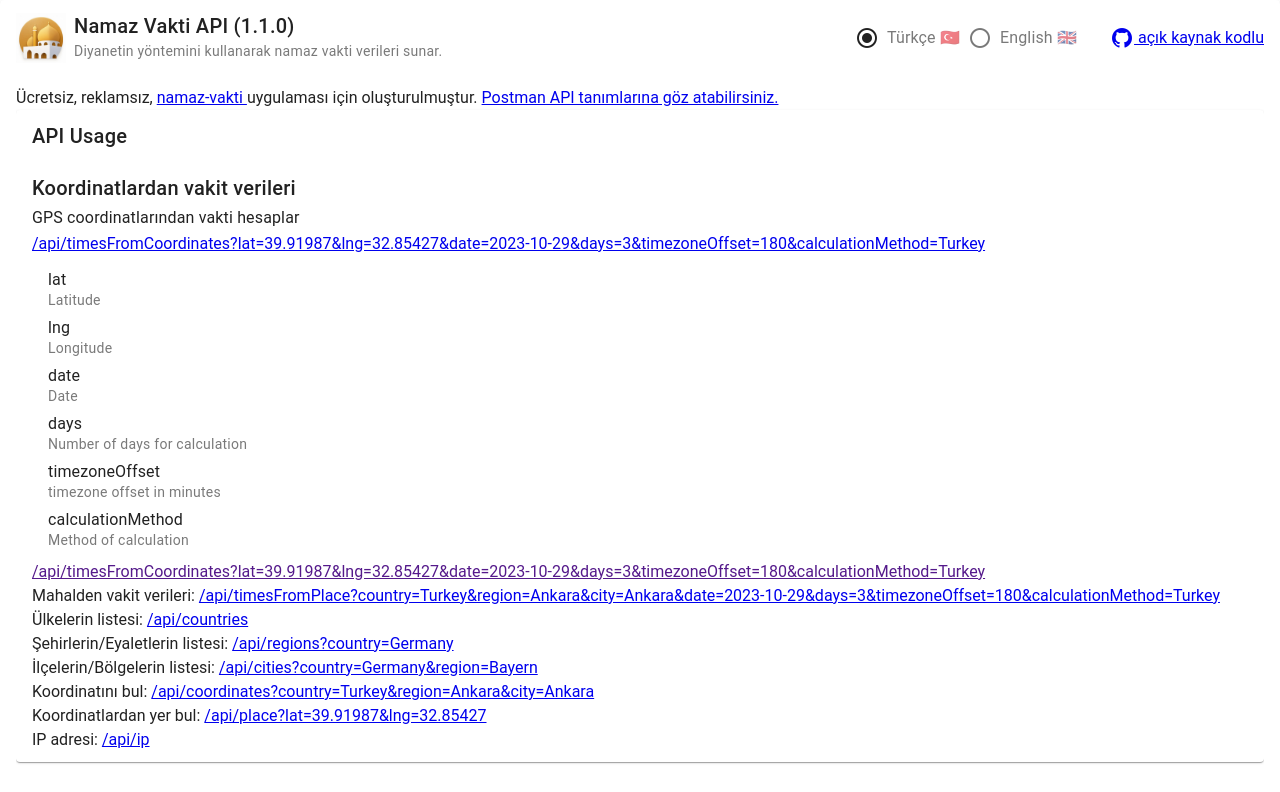
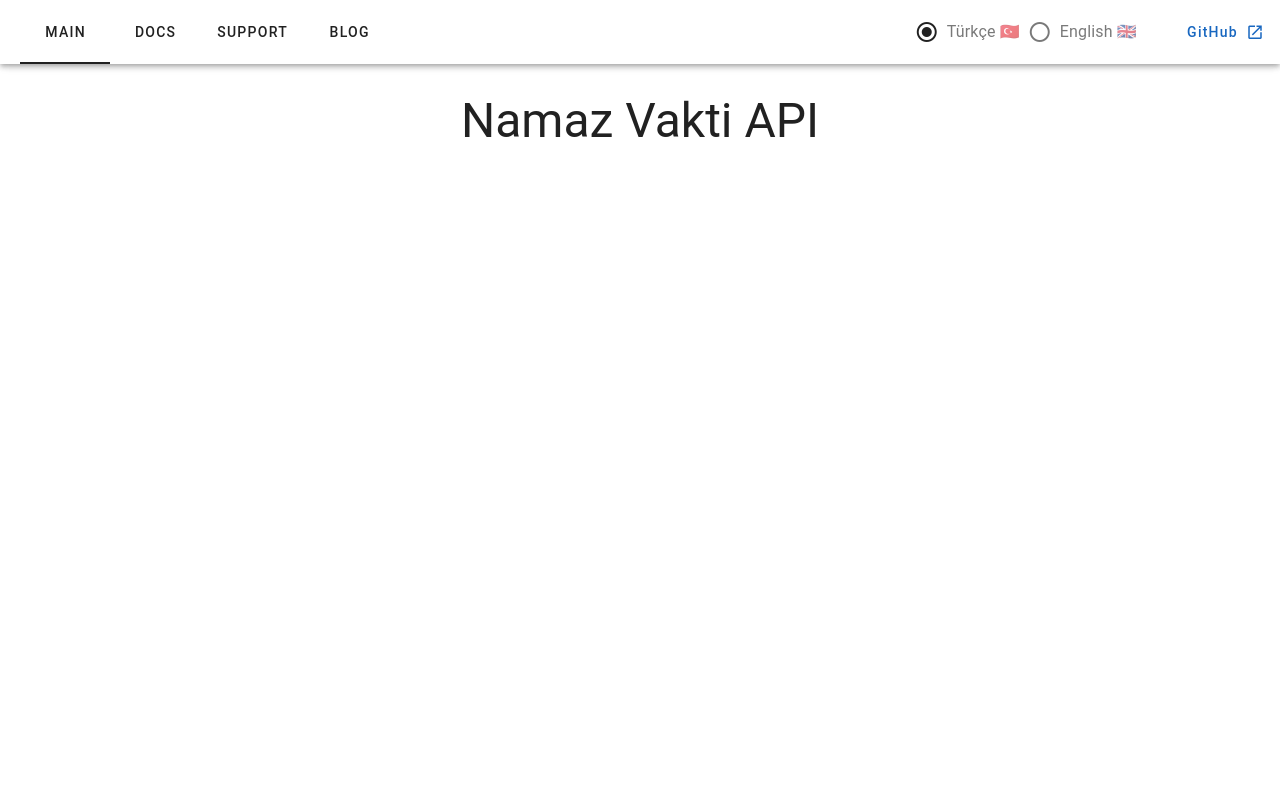
Before and after one commit to canbax/vakit-ui, a Vue app: page / in a window 1280 px wide. Shown: the top 792 px of the page. Built offline with nearby package versions, Linux system fonts and the light colour scheme.

Commit message:
use old composables to create basic Router

```diff
--- a/package.json
+++ b/package.json
@@ -15,6 +15,7 @@
   },
   "dependencies": {
     "@mdi/font": "^7.4.47",
+    "@vueuse/core": "^10.9.0",
     "vite-plugin-vuetify": "^2.0.3",
     "vue": "^3.4.21",
     "vuetify": "^3.5.14"
--- a/src/App.vue
+++ b/src/App.vue
@@ -1,40 +1,34 @@
 <script setup lang="ts">
-import { ref } from 'vue'
+import { ref, watch } from 'vue'
+import { useRoute } from '@/composables/route'
 import EndPoint from './components/EndPoint.vue'
 import type { RequestParameter } from '@/types'
+import APILink from '@/components/APILink.vue'
 
 const currentLanguage = ref('tr')
-const timesFromCoordinatesParams: RequestParameter[] = [
-  { name: 'lat', explanation: 'Latitude', isRequired: true },
-  { name: 'lng', explanation: 'Longitude', isRequired: true },
-  { name: 'date', explanation: 'Date', isRequired: false, defaultValue: 'Today' },
-  {
-    name: 'days',
-    explanation: 'Number of days for calculation',
-    isRequired: false,
-    defaultValue: '100'
-  },
-  {
-    name: 'timezoneOffset',
-    explanation: 'timezone offset in minutes',
-    isRequired: false,
-    defaultValue: '0'
-  },
-  {
-    name: 'calculationMethod',
-    explanation: 'Method of calculation',
-    isRequired: false,
-    defaultValue: 'Turkey'
+
+const { currentView, pathMenuItems, setViewFromPathMenuItem } = useRoute()
+const tab = ref<string>('')
+watch(tab, () => {
+  console.log('current tab: ', tab.value)
+  if (tab.value == 'main') {
+    history.pushState({}, '', '/')
+  } else {
+    history.pushState({}, '', '/' + tab.value)
   }
-]
+
+  setViewFromPathMenuItem(tab.value)
+})
 </script>
 
 <template>
   <v-app>
-    <v-card title="Namaz Vakti API (1.1.0)" :subtitle="$t('shortSummary')">
-      <template #prepend>
-        <v-img :width="50" aspect-ratio="1/1" src="/src/assets/logo.png"></v-img>
-      </template>
+    <v-app-bar>
+      <v-app-bar-title>
+        <v-tabs v-model="tab">
+          <v-tab v-for="(value, key) of pathMenuItems" :key="key" :value="value">{{ value }}</v-tab>
+        </v-tabs>
+      </v-app-bar-title>
 
       <template #append>
         <v-radio-group v-model="currentLanguage" inline class="d-flex align-center">
@@ -49,87 +43,17 @@
             </template>
           </v-radio>
         </v-radio-group>
-        <a target="_blank" href="https://github.com/canbax/namaz-vakti-api">
-          <v-icon icon="mdi-github"> </v-icon>
-          {{ $t('openSource') }}
-        </a>
+        <APILink
+          title="GitHub"
+          link="https://github.com/canbax/namaz-vakti-api"
+          append-icon="mdi-open-in-new"
+        />
       </template>
-      <v-card-item>
-        {{ $t('freeAdFree') }}
-        <a target="_blank" href="https://github.com/canbax/namaz-vakti"> namaz-vakti </a>
-        {{ $t('builtForApp') }}
-        <a
-          target="_blank"
-          href="https://www.postman.com/canbax/workspace/namaz-vakti-api/api/bf039fea-6768-490b-b11d-11bb031bdd8a"
-        >
-          {{ $t('postmanApiDefinition') }}
-        </a>
+    </v-app-bar>
 
-        <v-card :title="$t('usage')">
-          <v-card-item>
-            <EndPoint
-              title="Koordinatlardan vakit verileri"
-              explanation="GPS coordinatlarından vakti hesaplar"
-              link="/api/timesFromCoordinates?lat=39.91987&lng=32.85427&date=2023-10-29&days=3&timezoneOffset=180&calculationMethod=Turkey"
-              :parameters="timesFromCoordinatesParams"
-            />
-            <a target="_blank" href="">
-              /api/timesFromCoordinates?lat=39.91987&lng=32.85427&date=2023-10-29&days=3&timezoneOffset=180&calculationMethod=Turkey
-            </a>
-            <br />
-            <span>Mahalden vakit verileri: </span>
-            <a
-              target="_blank"
-              href="/api/timesFromPlace?country=Turkey&region=Ankara&city=Ankara&date=2023-10-29&days=3&timezoneOffset=180&calculationMethod=Turkey"
-            >
-              /api/timesFromPlace?country=Turkey&amp;region=Ankara&city=Ankara&date=2023-10-29&days=3&timezoneOffset=180&calculationMethod=Turkey
-            </a>
-            <br />
-            <span>Ülkelerin listesi: </span>
-            <a target="_blank" href="/api/countries"> /api/countries </a>
-            <br />
-            <span>Şehirlerin/Eyaletlerin listesi: </span>
-            <a target="_blank" href="/api/regions?country=Germany">
-              /api/regions?country=Germany
-            </a>
-            <br />
-            <span>İlçelerin/Bölgelerin listesi: </span>
-            <a target="_blank" href="/api/cities?country=Germany&region=Bayern">
-              <span>/api/cities?country=Germany&amp;region=Bayern</span>
-            </a>
-            <br />
-            <span>Koordinatını bul: </span>
-            <a target="_blank" href="/api/coordinates?country=Turkey&region=Ankara&city=Ankara">
-              <span>/api/coordinates?country=Turkey&amp;region=Ankara&city=Ankara</span>
-            </a>
-            <br />
-            <span>Koordinatlardan yer bul: </span>
-            <a target="_blank" href="/api/place?lat=39.91987&lng=32.85427">
-              <span>/api/place?lat=39.91987&lng=32.85427</span>
-            </a>
-            <br />
-            <span>IP adresi: </span>
-            <a target="_blank" href="/api/ip"> /api/ip </a>
-          </v-card-item>
-        </v-card>
-
-        <br />
-        <h2>Bağış</h2>
-        Namaz Vakti API ile ücretsiz, reklamsız ancak yüksek kalitede bir hizmet sunmaya
-        çalışıyoruz. Sunucu masrafları, zaman, emek harcıyoruz. Yapacağınız 1 liralık bir bağış bile
-        aşk, şevk ve motivasyon doğurarak bu hizmetlerimizin devamlılığına ve daha iyi olmasına
-        katkı sağlayacaktır.
-
-        <br /><br />
-        Yusuf Sait Canbaz
-        <br />
-        Ziraat Bankası TR53 0001 0090 1024 9249 7050 01
-      </v-card-item>
-    </v-card>
-    <v-footer>
-      This site or product includes IP2Location LITE data available from
-      <a href="https://lite.ip2location.com">https://lite.ip2location.com</a>
-    </v-footer>
+    <v-main>
+      <component :is="currentView" />
+    </v-main>
   </v-app>
 </template>
 
--- a/src/components/APILink.vue
+++ b/src/components/APILink.vue
@@ -2,6 +2,7 @@
 interface Props {
   title: string
   link: string
+  appendIcon?: string
   isOpenNewTab?: boolean
 }
 
@@ -9,7 +10,14 @@
 </script>
 
 <template>
-  <v-btn :href="link" :target="isOpenNewTab ? '_blank' : ''" variant="text" color="primary">
+  <v-btn
+    :href="link"
+    :target="isOpenNewTab ? '_blank' : ''"
+    variant="text"
+    color="primary"
+    :append-icon="appendIcon"
+    class="text-none"
+  >
     {{ title }}
   </v-btn>
 </template>
--- /dev/null
+++ b/src/composables/route.ts
@@ -0,0 +1,57 @@
+import { shallowRef, watch } from 'vue'
+import { useBrowserLocation } from '@vueuse/core'
+import DocsPage from '@/pages/DocsPage.vue'
+import MainPage from '@/pages/MainPage.vue'
+import SupportPage from '@/pages/SupportPage.vue'
+import NotFoundPage from '@/pages/NotFoundPage.vue'
+import BlogPage from '@/pages/BlogPage.vue'
+import type { RouteManager } from '@/types'
+
+export function useRoute(): RouteManager {
+  const location = useBrowserLocation()
+  const routePathToVueComponent: Record<string, any> = {
+    '/': MainPage,
+    '': MainPage,
+    main: MainPage,
+    docs: DocsPage,
+    support: SupportPage,
+    blog: BlogPage
+  }
+  const pathMenuItems: readonly string[] = ['main', 'docs', 'support', 'blog'] as const
+
+  const currentView = shallowRef(null)
+  const currentPathMenuItem = shallowRef<string | null>(null)
+
+  watch(
+    location,
+    () => {
+      setViewFromRoutePath(location.value.pathname?.replace('/', '') ?? '')
+    },
+    { immediate: true, deep: true }
+  )
+
+  function setViewFromRoutePath(path: string) {
+    console.log('set view from: ', path)
+
+    const pageToGo = routePathToVueComponent[path]
+    console.log('page to go: ', pageToGo)
+    if (!pageToGo) {
+      currentView.value = NotFoundPage
+      currentPathMenuItem.value = null
+    } else {
+      currentView.value = pageToGo
+      currentPathMenuItem.value = path
+    }
+  }
+
+  function setViewFromPathMenuItem(item: string) {
+    setViewFromRoutePath(item) // title is also route path
+  }
+
+  return {
+    currentView,
+    currentPathMenuItem,
+    pathMenuItems,
+    setViewFromPathMenuItem
+  }
+}
--- /dev/null
+++ b/src/pages/BlogPage.vue
@@ -0,0 +1,9 @@
+<script setup lang="ts"></script>
+
+<template>
+  <div class="text-center">
+    <h1>Blog</h1>
+  </div>
+</template>
+
+<style scoped></style>
--- /dev/null
+++ b/src/pages/DocsPage.vue
@@ -0,0 +1,80 @@
+<script setup lang="ts">
+import type { RequestParameter } from '@/types'
+
+const timesFromCoordinatesParams: RequestParameter[] = [
+  { name: 'lat', explanation: 'Latitude', isRequired: true },
+  { name: 'lng', explanation: 'Longitude', isRequired: true },
+  { name: 'date', explanation: 'Date', isRequired: false, defaultValue: 'Today' },
+  {
+    name: 'days',
+    explanation: 'Number of days for calculation',
+    isRequired: false,
+    defaultValue: '100'
+  },
+  {
+    name: 'timezoneOffset',
+    explanation: 'timezone offset in minutes',
+    isRequired: false,
+    defaultValue: '0'
+  },
+  {
+    name: 'calculationMethod',
+    explanation: 'Method of calculation',
+    isRequired: false,
+    defaultValue: 'Turkey'
+  }
+]
+</script>
+
+<template>
+  <div class="text-center">
+    <h1>Docs</h1>
+  </div>
+  <v-card :title="$t('usage')">
+    <v-card-item>
+      <EndPoint
+        title="Koordinatlardan vakit verileri"
+        explanation="GPS coordinatlarından vakti hesaplar"
+        link="/api/timesFromCoordinates?lat=39.91987&lng=32.85427&date=2023-10-29&days=3&timezoneOffset=180&calculationMethod=Turkey"
+        :parameters="timesFromCoordinatesParams"
+      />
+      <a target="_blank" href="">
+        /api/timesFromCoordinates?lat=39.91987&lng=32.85427&date=2023-10-29&days=3&timezoneOffset=180&calculationMethod=Turkey
+      </a>
+      <br />
+      <span>Mahalden vakit verileri: </span>
+      <a
+        target="_blank"
+        href="/api/timesFromPlace?country=Turkey&region=Ankara&city=Ankara&date=2023-10-29&days=3&timezoneOffset=180&calculationMethod=Turkey"
+      >
+        /api/timesFromPlace?country=Turkey&amp;region=Ankara&city=Ankara&date=2023-10-29&days=3&timezoneOffset=180&calculationMethod=Turkey
+      </a>
+      <br />
+      <span>Ülkelerin listesi: </span>
+      <a target="_blank" href="/api/countries"> /api/countries </a>
+      <br />
+      <span>Şehirlerin/Eyaletlerin listesi: </span>
+      <a target="_blank" href="/api/regions?country=Germany"> /api/regions?country=Germany </a>
+      <br />
+      <span>İlçelerin/Bölgelerin listesi: </span>
+      <a target="_blank" href="/api/cities?country=Germany&region=Bayern">
+        <span>/api/cities?country=Germany&amp;region=Bayern</span>
+      </a>
+      <br />
+      <span>Koordinatını bul: </span>
+      <a target="_blank" href="/api/coordinates?country=Turkey&region=Ankara&city=Ankara">
+        <span>/api/coordinates?country=Turkey&amp;region=Ankara&city=Ankara</span>
+      </a>
+      <br />
+      <span>Koordinatlardan yer bul: </span>
+      <a target="_blank" href="/api/place?lat=39.91987&lng=32.85427">
+        <span>/api/place?lat=39.91987&lng=32.85427</span>
+      </a>
+      <br />
+      <span>IP adresi: </span>
+      <a target="_blank" href="/api/ip"> /api/ip </a>
+    </v-card-item>
+  </v-card>
+</template>
+
+<style scoped></style>
--- /dev/null
+++ b/src/pages/MainPage.vue
@@ -0,0 +1,7 @@
+<script setup lang="ts"></script>
+
+<template>
+  <div class="text-center text-h3 pa-8">Namaz Vakti API</div>
+</template>
+
+<style scoped></style>
--- /dev/null
+++ b/src/pages/NotFoundPage.vue
@@ -0,0 +1,9 @@
+<script setup lang="ts"></script>
+
+<template>
+  <div class="text-center">
+    <h1>Bulamadık yaa!</h1>
+  </div>
+</template>
+
+<style scoped></style>
--- /dev/null
+++ b/src/pages/SupportPage.vue
@@ -0,0 +1,9 @@
+<script setup lang="ts"></script>
+
+<template>
+  <div class="text-center">
+    <h1>Support</h1>
+  </div>
+</template>
+
+<style scoped></style>
```
Also changed, not shown: src/types.ts (+9 -0 lines), src/util/test-utils.ts (added, +22 -0 lines), 2 other files (tests, documents, lock files or other folders).
